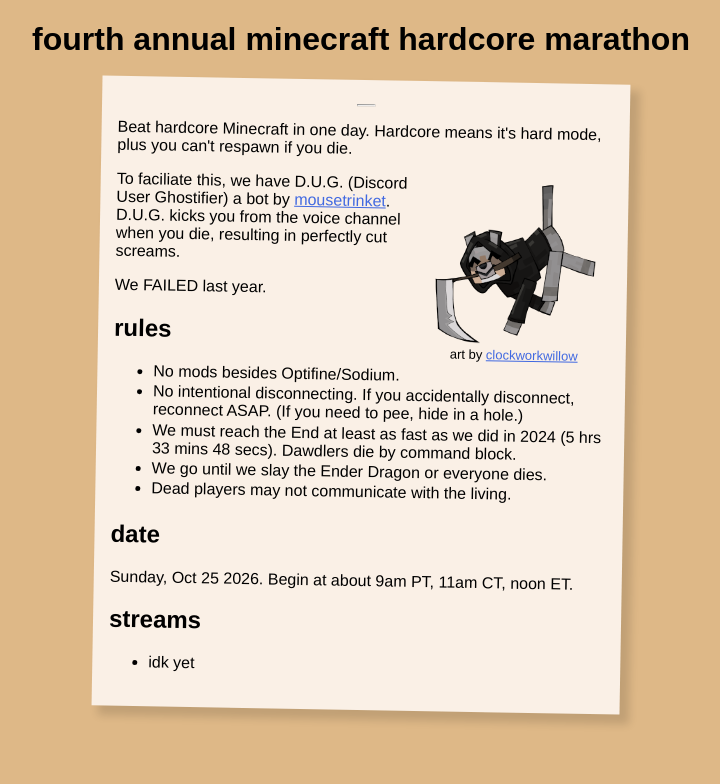
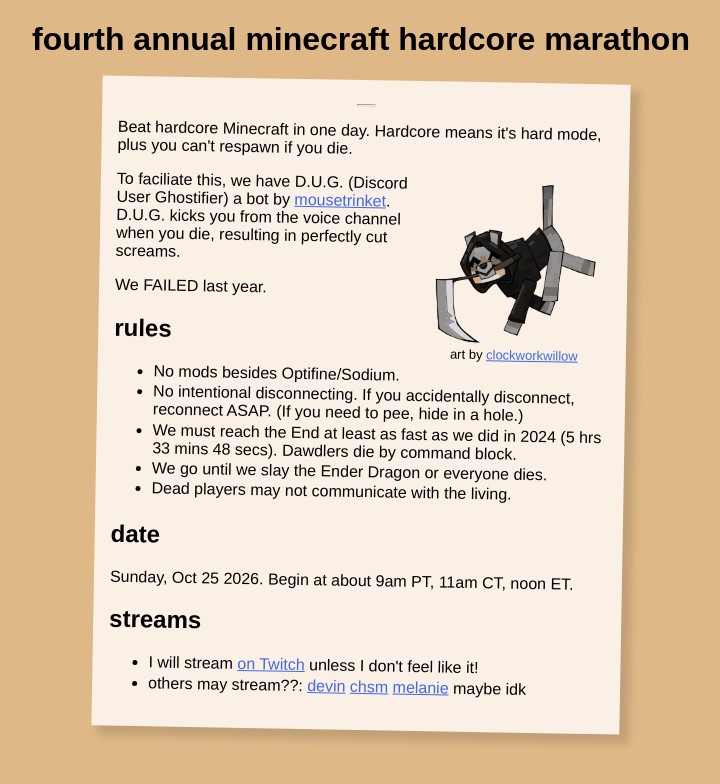
Before and after one commit to Roachbones/Roachbones.github.io, a Jekyll site: the page mhm/index.html, which Jekyll copies as it is, in a window 1280 px wide. Shown: the top 784 px of the page, without its empty margins (279-999 px from the left). Built offline with Jekyll 4.4.1, drawn with Linux system fonts in a browser that asks for light colours.

Commit message:
link to MHM streams

```diff
--- a/mhm/index.html
+++ b/mhm/index.html
@@ -74,12 +74,15 @@ figure {
     <p><time>Sunday, Oct 25 2026. Begin at about 9am PT, 11am CT, noon ET.</time></p>
     <h2>streams</h2>
     <ul>
-        <li>idk yet
     <!--<li><a href="https://www.twitch.tv/doumekl">doumekl</a></li>
     <li><a href="https://www.twitch.tv/femboybackgammon">devin</a></li>
     <li><a href="https://www.twitch.tv/cheeseum">chsm</a></li>
-    <li><a href="https://www.twitch.tv/melonpan420">melanie</a> maybe idk</li>
-    <li><a href="https://www.twitch.tv/pixelatedInadequacy">my stream, with a heartbeat monitor</a></li>-->
+    <li><a href="https://www.twitch.tv/melonpan420">melanie</a> maybe idk</li>-->
+    <li>I will stream <a href="https://www.twitch.tv/pixelatedInadequacy">on Twitch</a> unless I don't feel like it!
+    <li>others may stream??:
+    <a href="https://www.twitch.tv/femboybackgammon">devin</a>
+    <a href="https://www.twitch.tv/cheeseum">chsm</a>
+    <a href="https://www.twitch.tv/melonpan420">melanie</a> maybe idk
     </ul>
 </main>
 
```
